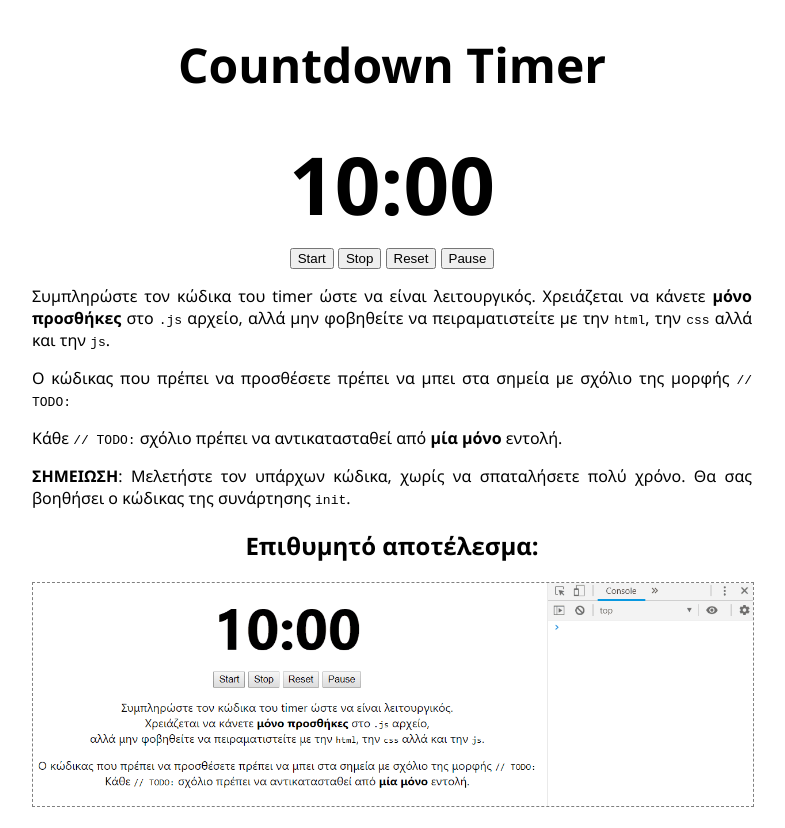
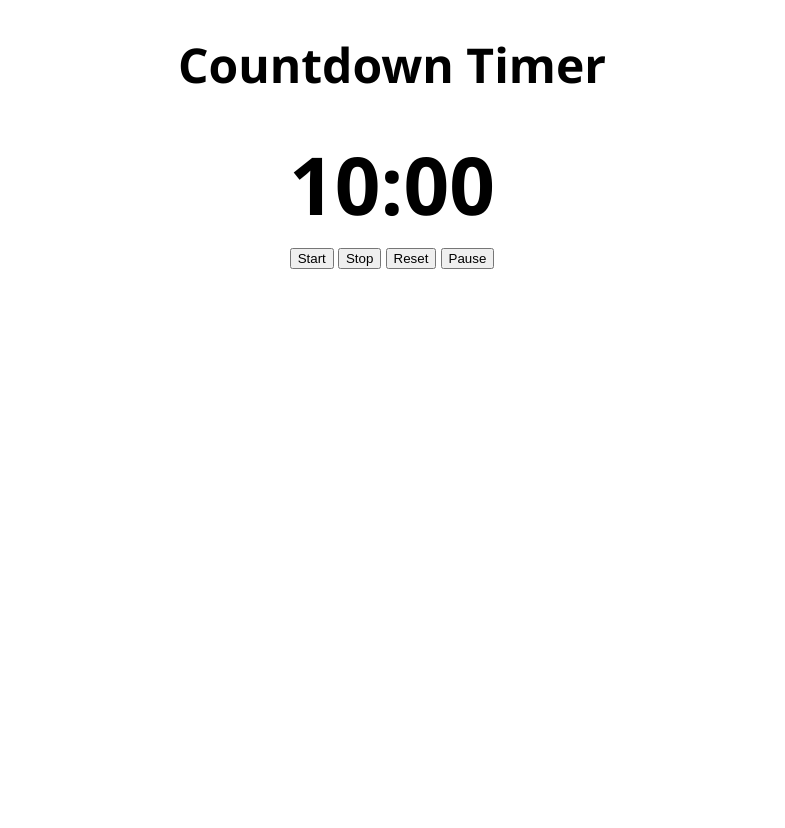
Before and after one commit to nbilalis/countdown-timer, a plain HTML site: page index.html in a window 1280 px wide. Shown: the whole page, without its empty margins (248-1033 px from the left). After the commit the page ends 800 px from the top, so only its background shows below. Drawn offline with Linux system fonts and the light colour scheme.

Commit message:
Remove instructions from page

```diff
--- a/index.html
+++ b/index.html
@@ -15,21 +15,5 @@
 		<button id="reset">Reset</button>
 		<button id="pause">Pause</button>
 	</div>
-	<p>
-		Συμπληρώστε τον κώδικα του timer ώστε να είναι λειτουργικός. Χρειάζεται να κάνετε <strong>μόνο προσθήκες</strong> στο <code>.js</code> αρχείο, αλλά μην φοβηθείτε να πειραματιστείτε με την <code>html</code>, την <code>css</code> αλλά και την <code>js</code>.
-	</p>
-	<p>
-		Ο κώδικας που πρέπει να προσθέσετε πρέπει να μπει στα σημεία με σχόλιο της μορφής <code>// TODO:</code>
-	</p>
-	<p></p>
-		Κάθε <code>// TODO:</code> σχόλιο πρέπει να αντικατασταθεί από <strong>μία μόνο</strong> εντολή.
-	</p>
-	<p>
-		<strong>ΣΗΜΕΙΩΣΗ</strong>: Μελετήστε τον υπάρχων κώδικα, χωρίς να σπαταλήσετε πολύ χρόνο. Θα σας βοηθήσει ο κώδικας της συνάρτησης <code>init</code>.
-	</p>
-	<p>
-		<h2>Επιθυμητό αποτέλεσμα:</h2>
-		<img src="img/homework.gif" alt="Solution">
-	</p>
 </body>
 </html>
```
